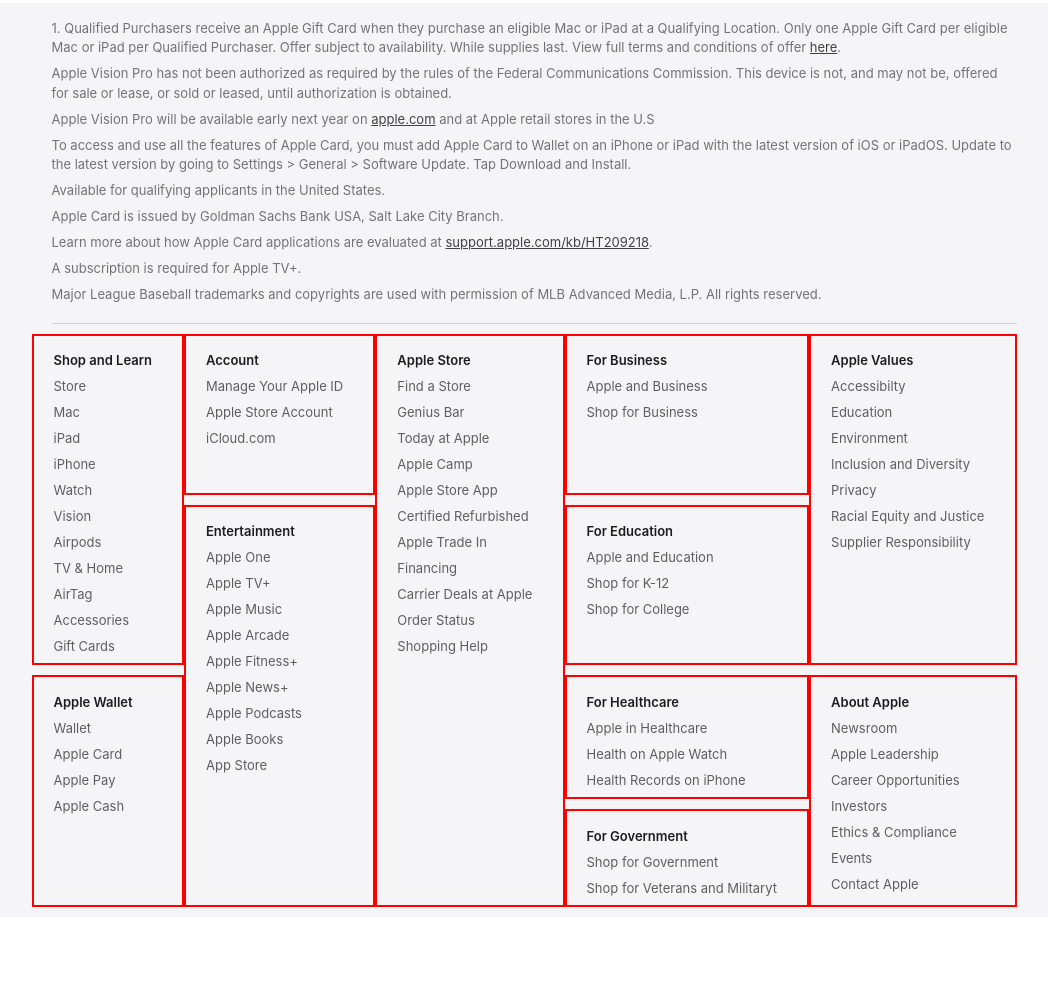
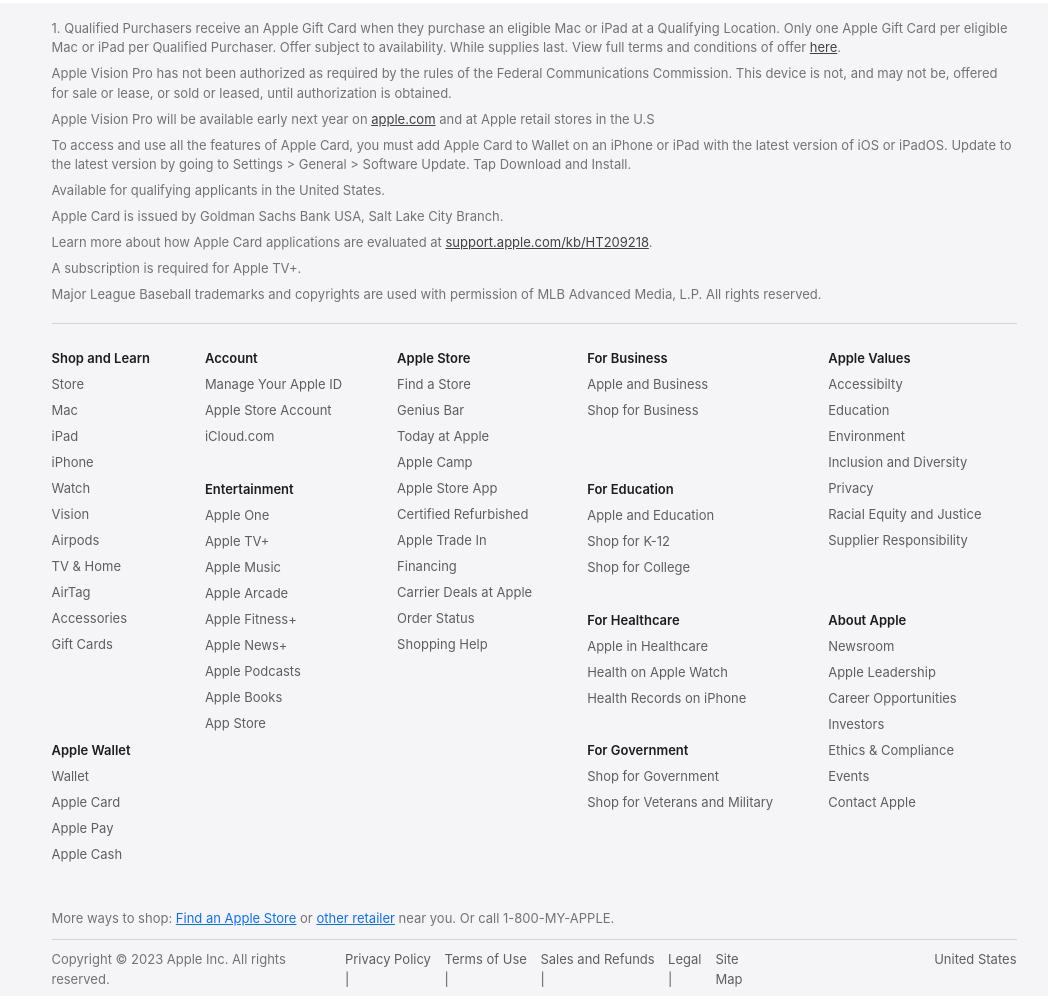
Before and after one commit to hamz-aa/apple-clone, a plain HTML site: page index.html in a window 1280 px wide. Shown: the part 5314-6320 px from the top of the page, without its empty margins (116-1164 px from the left). Before the commit the page ends 6231 px from the top, so only its background shows below. Drawn offline with nearby package versions, Linux system fonts and the light colour scheme; a web font is replaced by a local one.

Commit message:
apple UI first page completed

```diff
--- a/index.html
+++ b/index.html
@@ -208,7 +208,7 @@
               <a href="">Stream now &nbsp; <i class="fa-solid fa-circle-play"></i></a>
               <h1>Sci-Fi .</h1>
               <p>&nbsp;Catch up before Season 2 premieres August 23.</p>
-            </div>ass="d-block w-100" alt="...">
+            </div>
           </div>
           <div class="carousel-item">
             <img src="./img/item9.jpg" class="d-block w-100" alt="...">
@@ -333,7 +333,7 @@
           <ul class="cell-9">
             <li>For Government</li>
             <li><a href="">Shop for Government</a></li>
-            <li><a href="">Shop for Veterans and Militaryt</a></li>
+            <li><a href="">Shop for Veterans and Military</a></li>
           </ul>
           <ul class="cell-10">
             <li>Apple Values</li>
@@ -356,7 +356,25 @@
             <li><a href="">Contact Apple</a></li>
           </ul>
         </div>
-      </div>
+        <div class="final-footer">
+          <ul>
+            <li>More ways to shop: <a href="">Find an Apple Store</a> or <a href="">other retailer</a> near you. Or call 1-800-MY-APPLE.</li>
+          </ul>
+          <ul>
+            <div class="left-side">
+              <li>Copyright &copy; 2023 Apple Inc. All rights reserved.</li>
+              <li><a href=""><span>Privacy Policy</span> | </a></li>
+              <li><a href=""><span>Terms of Use</span> | </a></li>
+              <li><a href=""><span>Sales and Refunds</span> | </a></li>
+              <li><a href=""><span>Legal</span> | </a></li>
+              <li><a href=""><span>Site Map</span></a></li>
+            </div>
+            <div class="right-side">
+              <li><a href="">United States</a></li>
+            </div>
+          </ul>
+        </div>
+        </div>
     </footer>
 
     <script src="https://cdn.jsdelivr.net/npm/bootstrap@5.3.1/dist/js/bootstrap.bundle.min.js" integrity="sha384-HwwvtgBNo3bZJJLYd8oVXjrBZt8cqVSpeBNS5n7C8IVInixGAoxmnlMuBnhbgrkm" crossorigin="anonymous"></script>
--- a/style.css
+++ b/style.css
@@ -421,49 +421,57 @@
 .foot-wrapper .extra-links{
   display: grid;
   grid-auto-flow: column;
-  grid-template-areas: 'cell-1 cell-3 cell-5 cell-6 cell-10'
+  /* grid-template-areas: 'cell-1 cell-3 cell-5 cell-6 cell-10'
                        'cell-1 cell-4 cell-5 cell-7 cell-10'
                        'cell-2 cell-4 cell-5 cell-8 cell-11'
-                       'cell-2 cell-4 cell-5 cell-9 cell-11';
+                       'cell-2 cell-4 cell-5 cell-9 cell-11'; */
+  grid-template-columns: auto auto auto auto auto;
+  grid-template-rows: 24% 24% 24% 30%;
 }
 
 .extra-links .cell-1{
-  grid-area: cell-1;
+  /* grid-area: cell-1; */
+  grid-row: 1 / 4;
 }
-
 .extra-links .cell-2{
-  grid-area: cell-2;
+  /* grid-area: cell-2; */
+  grid-row: 4 / 5;
 }
 .extra-links .cell-3{
-  grid-area: cell-3;
+  /* grid-area: cell-3; */
+  grid-row: 1 / 2;
 }
 .extra-links .cell-4{
-  grid-area: cell-4;
+  /* grid-area: cell-4; */
+  grid-row: 2 / 5;
 }
 .extra-links .cell-5{
-  grid-area: cell-5;
+  /* grid-area: cell-5; */
+  grid-row: 1 / 5;
 }
 .extra-links .cell-6{
-  grid-area: cell-6;
+  /* grid-area: cell-6; */
+  grid-row: 1 / 2;
 }
 .extra-links .cell-7{
-  grid-area: cell-7;
+  /* grid-area: cell-7; */
+  grid-row: 2 / 3;
 }
 .extra-links .cell-8{
-  grid-area: cell-8;
+  /* grid-area: cell-8; */
+  grid-row: 3 / 4;
 }
 .extra-links .cell-9{
-  grid-area: cell-9;
+  /* grid-area: cell-9; */
+  grid-row: 4 / 5;
 }
 .extra-links .cell-10{
-  grid-area: cell-10;
+  /* grid-area: cell-10; */
+  grid-row: 1 / 3;
 }
 .extra-links .cell-11{
-  grid-area: cell-11;
-}
-
-.extra-links ul{
-  border: 2px solid red;
+  /* grid-area: cell-11; */
+  grid-row: 3 / 5;
 }
 
 .extra-links a{
@@ -482,3 +490,39 @@
   color: #1d1d1f;
   font-weight: 600;
 }
+
+.final-footer ul li:first-child{
+  color: #727277;
+  font-size: 1.3rem;
+}
+
+.final-footer ul:first-child li{
+  padding-top: 1.2em;
+  padding-bottom: 0.8em;
+  border-bottom: 1px solid #d2d2d7;
+}
+
+.final-footer ul:nth-child(2){
+  padding-top: 0;
+  display: flex;
+  justify-content: space-between;
+}
+
+.final-footer ul:nth-child(2) a{
+  text-decoration: none;
+  color: #5e5e61ff;
+}
+
+.final-footer ul:nth-child(2) a span{
+  margin-right: 0.5em;
+}
+
+.final-footer ul:nth-child(2) a:hover span{
+  border-bottom: 1px solid #5e5e61;
+}
+
+.final-footer ul:nth-child(2) .left-side{
+  display: flex;
+  justify-content: space-between;
+  width: 75%;
+}
```
